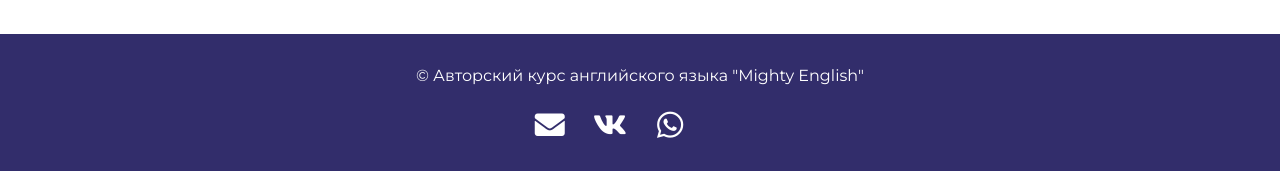
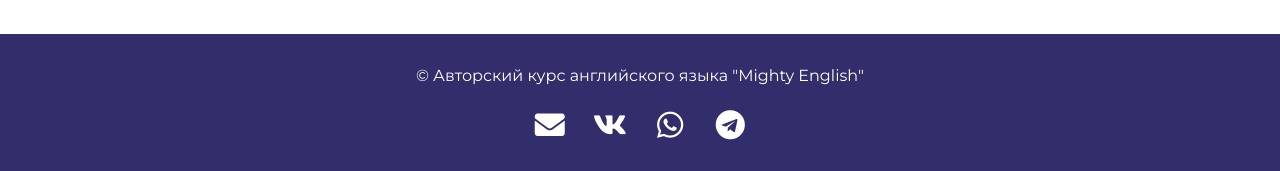
Before and after one commit to vmironov16/mightyenglish, a Jekyll site: the page built from index.html, in a window 1280 px wide. Shown: the part 5481-5652 px from the top of the page. Built offline with Jekyll 4.4.1, drawn with Linux system fonts in a browser that asks for light colours; nearby versions of some CDN libraries.

Commit message:
Update social-icons.html

```diff
--- a/_includes/social-icons.html
+++ b/_includes/social-icons.html
@@ -4,5 +4,5 @@
             aria-hidden="true"></i></a>
     <a aria-label="My WhatsApp" target="_blank" href={{ site.social_link__whatsapp }}><i class="icon fab fa-whatsapp"
             aria-hidden="true"></i></a>
-    <a aria-label="My Telegram channel" target="_blank" href={{ site.social_link__telegram }}><i class="fa-brands fa-telegram" aria-hidden="true"></i></a>
+    <a aria-label="My Telegram channel" target="_blank" href={{ site.social_link__telegram }}><i class="icon fab fa-telegram" aria-hidden="true"></i></a>
 </div>
```
